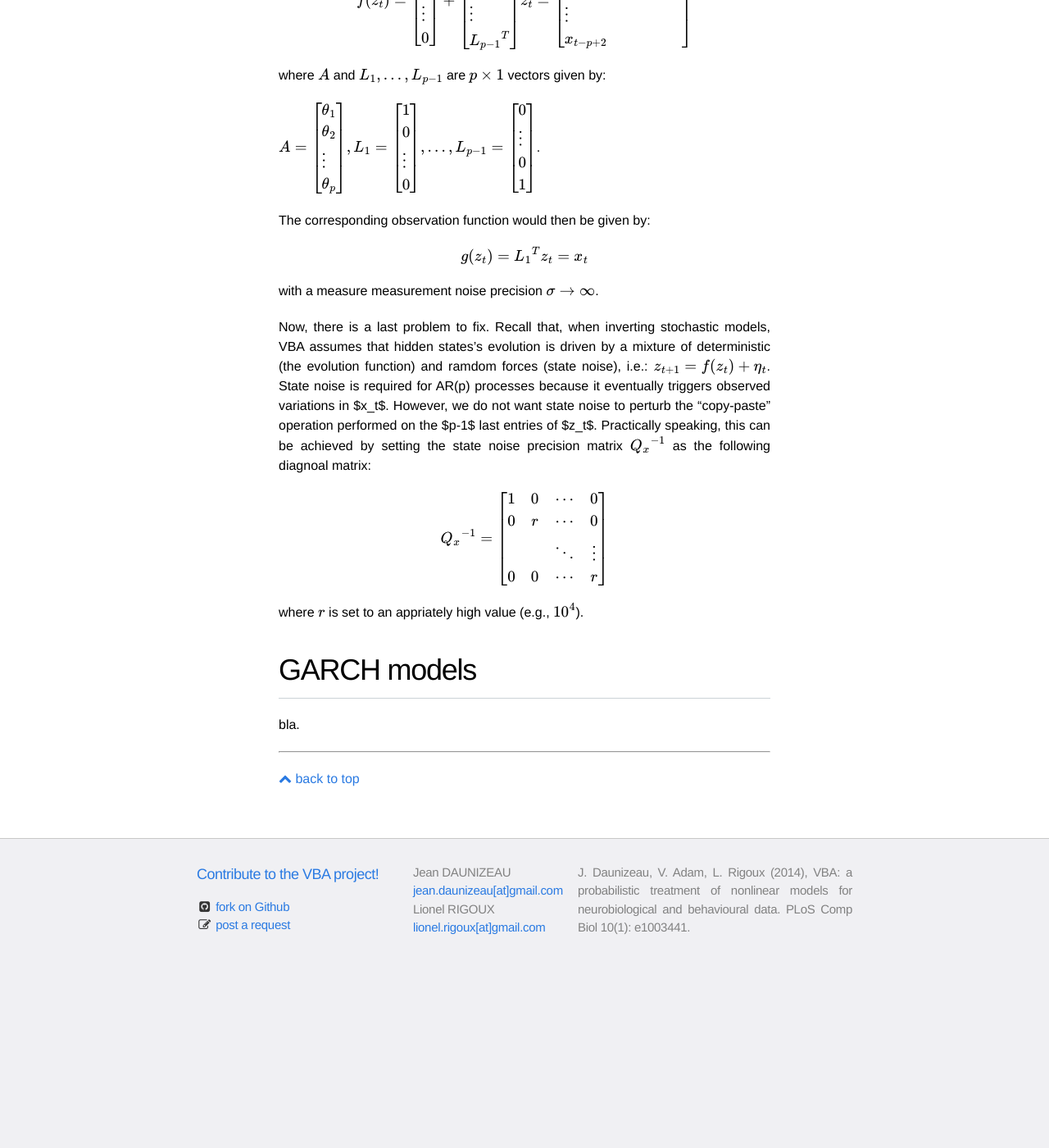
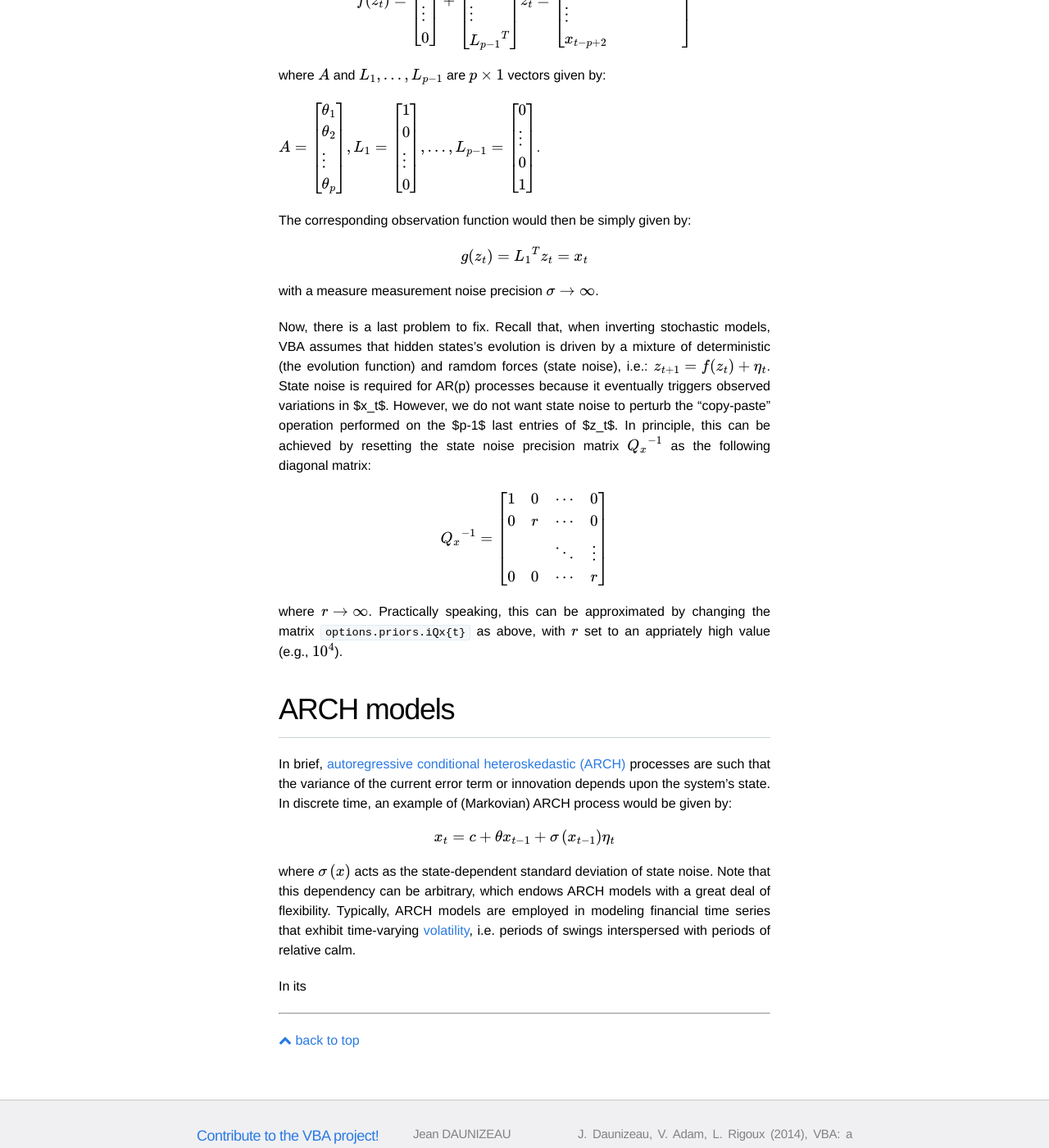
Before and after one commit to MBB-team/VBA-toolbox, a Jekyll site: the page built from _wiki/generativeModels.md, in a window 1280 px wide and 1400 px high, scrolled down 2232 px. Shown: the whole window at 82% size. Built offline with Jekyll 4.4.1, drawn with Linux system fonts in a browser that asks for light colours; nearby versions of some CDN libraries; formulas are drawn with MathJax 3; before the commit the page ends 3420 px from its top, so only the background shows below that; some of the changed text lies outside the part shown.

Commit message:
Update generativeModels.md

```diff
--- a/_wiki/generativeModels.md
+++ b/_wiki/generativeModels.md
@@ -35,35 +35,42 @@ VBA can approximate such continuous process using the following evolution functi
 
 Higher-order auto-regressive models or [AR(p)](https://en.wikipedia.org/wiki/Autoregressive_model) are a non-Markovian generalization of AR(1) processes:
 
-$$x_t= c+ \sum_{i=1}^{p}\theta_i x_{t-i} +\eta_t$$
+$$ x_t= c+ \sum_{i=1}^{p}\theta_i x_{t-i} +\eta_t $$
 
 where $$c$$ and $$\theta_1,...,\theta_p$$ are constant parameters and $$\eta_t$$ is assumed to be i.i.d. Gaussian random noise.
 
 The only issue here stems from the non-Markovian structure of AR(p) processes. But in fact, a very simple solution to this is to augment the state-space with dummy states that are copies of past instances of native states. Let us define $$z_t$$ as the following dummay state variable:
 
-$$ z_t = \left[\begin{array}{l} x_t \\ x_{t-1} \\ \vdots \\ x_{t-p+1} \end{array}\right] \implies z_{t+1} = \left[\begin{array}{l} x_{t+1} \\ x_{t} \\ \vdots \\ x_{t-p+2}\end{array}\right]$$
+$$ z_t = \left[\begin{array}{l} x_t \\ x_{t-1} \\ \vdots \\ x_{t-p+1} \end{array}\right] \implies z_{t+1} = \left[\begin{array}{l} x_{t+1} \\ x_{t} \\ \vdots \\ x_{t-p+2}\end{array}\right] $$
 
 where $$p$$ is the target order of the autoregressive process. Then the structure of AR(p) processes can be emulated using the following evolution function on $$z_t$$:
 
-$$ f(z_t) = \left[\begin{array}{l} c \\ 0 \\ \vdots \\ 0 \end{array}\right] + \left[\begin{array}{l} A^T \\ {L_1}^T \\ \vdots \\ {L_{p-1}}^T \end{array}\right] z_t = \left[\begin{array}{l} c+ \sum_{i=1}^{p}\theta_i x_{t-i+1} \\ x_{t} \\ \vdots \\ x_{t-p+2} \end{array}\right]$$
+$$ f(z_t) = \left[\begin{array}{l} c \\ 0 \\ \vdots \\ 0 \end{array}\right] + \left[\begin{array}{l} A^T \\ {L_1}^T \\ \vdots \\ {L_{p-1}}^T \end{array}\right] z_t = \left[\begin{array}{l} c+ \sum_{i=1}^{p}\theta_i x_{t-i+1} \\ x_{t} \\ \vdots \\ x_{t-p+2} \end{array}\right] $$
 
 where $$A$$ and $$L_1,...,L_{p-1}$$ are $$p\times 1$$ vectors given by:
 
-$$ A = \left[\begin{array}{l} \theta_1 \\ \theta_2 \\ \vdots \\ \theta_p \end{array}\right], L_1 = \left[\begin{array}{l} 1 \\ 0 \\ \vdots \\ 0 \end{array}\right], ..., L_{p-1} = \left[\begin{array}{l} 0 \\ \vdots \\ 0 \\ 1 \end{array}\right]$$.
 
-The corresponding observation function would then be given by:
+$$ A = \left[\begin{array}{l} \theta_1 \\ \theta_2 \\ \vdots \\ \theta_p \end{array}\right], L_1 = \left[\begin{array}{l} 1 \\ 0 \\ \vdots \\ 0 \end{array}\right], ..., L_{p-1} = \left[\begin{array}{l} 0 \\ \vdots \\ 0 \\ 1 \end{array}\right] $$.
+
+The corresponding observation function would then be simply given by:
 
 $$ g(z_t) = {L_1}^T z_t = x_t$$
 
 with a measure measurement noise precision $$\sigma \rightarrow \infty$$.
 
-Now, there is a last problem to fix. Recall that, when inverting stochastic models, VBA assumes that hidden states's evolution is driven by a mixture of deterministic (the evolution function) and ramdom forces (state noise), i.e.: $$z_{t+1} = f(z_t) + \eta_t$$. State noise is required for AR(p) processes because it eventually triggers observed variations in $x_t$. However, we do not want state noise to perturb the "copy-paste" operation performed on the $p-1$ last entries of $z_t$. Practically speaking, this can be achieved by setting the state noise precision matrix $${Q_x}^{-1}$$ as the following diagnoal matrix:
+Now, there is a last problem to fix. Recall that, when inverting stochastic models, VBA assumes that hidden states's evolution is driven by a mixture of deterministic (the evolution function) and ramdom forces (state noise), i.e.: $$z_{t+1} = f(z_t) + \eta_t$$. State noise is required for AR(p) processes because it eventually triggers observed variations in $x_t$. However, we do not want state noise to perturb the "copy-paste" operation performed on the $p-1$ last entries of $z_t$. In principle, this can be achieved by resetting the state noise precision matrix $${Q_x}^{-1}$$ as the following diagonal matrix:
 
 $$ {Q_x}^{-1} = \left[\begin{array}{ccc} 1 & 0 & \cdots & 0 \\ 0 & r & \cdots & 0 \\  &  & \ddots & \vdots \\ 0 & 0 & \cdots & r  \end{array}\right] $$
 
-where $$r$$ is set to an appriately high value (e.g., $$10^4$$).
+where $$r \rightarrow \infty $$. Practically speaking, this can be approximated by changing the matrix `options.priors.iQx{t}` as above, with $$r$$ set to an appriately high value (e.g., $$10^4$$).
 
 
-# GARCH models
+# ARCH models
 
-bla.
+In brief, [autoregressive conditional heteroskedastic (ARCH)](https://en.wikipedia.org/wiki/Autoregressive_conditional_heteroskedasticity#GARCH) processes are such that the variance of the current error term or innovation depends upon the system's state. In discrete time, an example of (Markovian) ARCH process would be given by:
+
+$$x_t= c+ \theta x_{t-1} + \sigma\left(x_{t-1}\right)\eta_t$$
+
+where $$\sigma\left(x\right)$$ acts as the state-dependent standard deviation of state noise. Note that this dependency can be arbitrary, which endows ARCH models with a great deal of flexibility. Typically, ARCH models are employed in modeling financial time series that exhibit time-varying [volatility](https://en.wikipedia.org/wiki/Stochastic_volatility), i.e. periods of swings interspersed with periods of relative calm.
+
+In its
```
